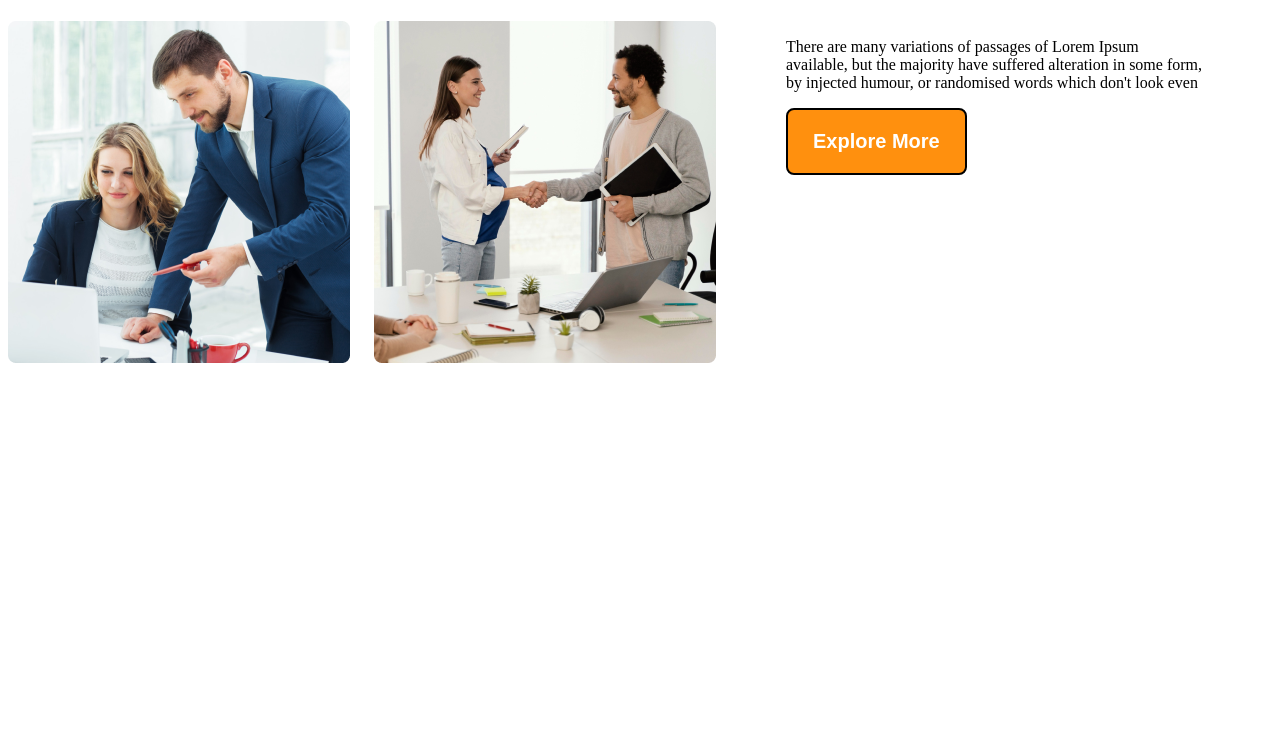
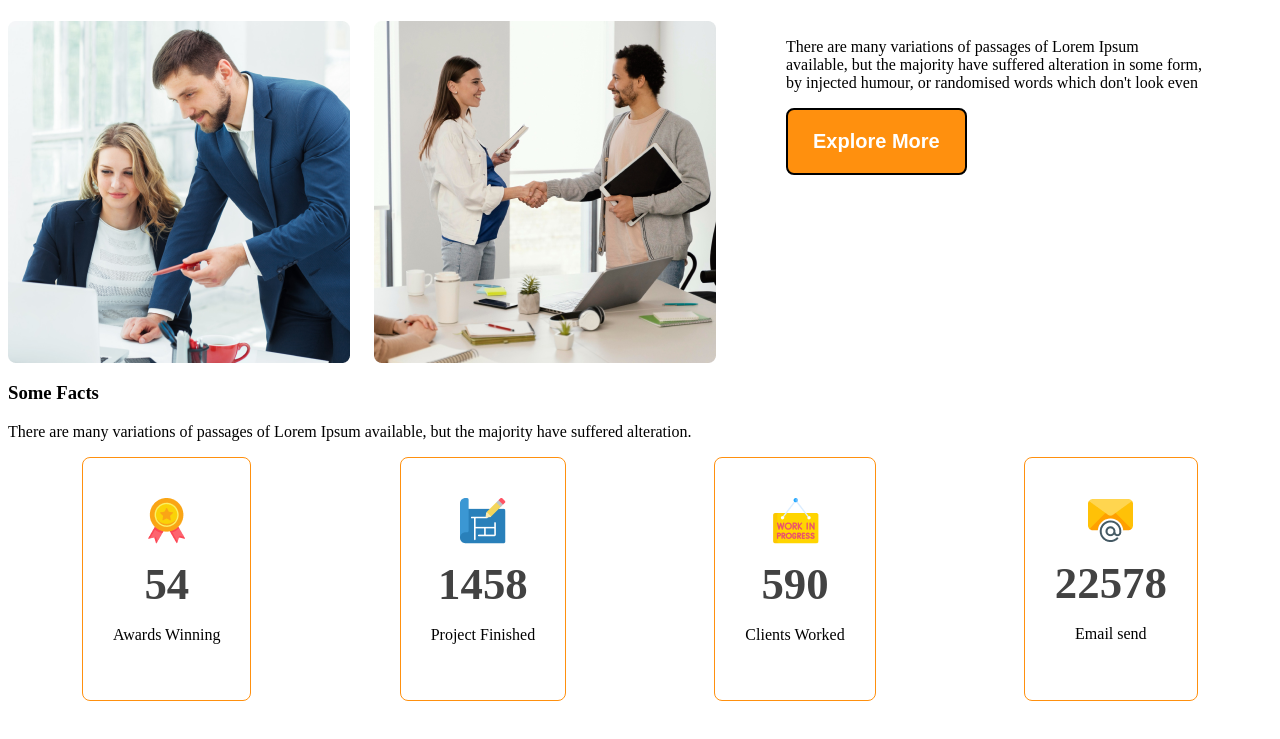
Before and after one commit to Haider340/g3-architect-website, a plain HTML site: page index.html in a window 1280 px wide. Shown: the part 1350-2089 px from the top of the page. Before the commit the page ends 1793 px from the top, so only its background shows below. Drawn offline with Linux system fonts and the light colour scheme.

Commit message:
facts section styles

```diff
--- a/index.html
+++ b/index.html
@@ -54,6 +54,39 @@
 
             </div>
         </section>
+        <!-- teams sections end -->
+        <!-- features sections -->
+        <section class="features-container">
+
+
+        </section>
+      <section class="facts">
+        <h3>Some Facts</h3>
+        <p>There are many variations of passages of Lorem Ipsum available, but the majority have suffered alteration.</p>
+        <div class="facts-card-container">
+            <div class="cards">
+                <img src="images/icons/ribon.png" alt="">
+                <h2 class="card-stats">54</h2>
+                <p class="cards-title">Awards Winning</p>
+            </div>
+            <div class="cards">
+                <img src="images/icons/projects.png" alt="">
+                <h2 class="card-stats">1458</h2>
+                <p class="cards-title">Project Finished</p>
+            </div>
+            <div class="cards">
+                <img src="images/icons/customers.png" alt="">
+                <h2 class="card-stats">590</h2>
+                <p class="cards-title">Clients Worked</p>
+            </div>
+            <div class="cards">
+                <img src="images/icons/email.png" alt="">
+                <h2 class="card-stats">22578</h2>
+                <p class="cards-title">Email send</p>
+            </div>
+        </div>
+
+      </section>
 
     </main>
 
--- a/styles/architect.css
+++ b/styles/architect.css
@@ -50,7 +50,8 @@ nav li a {
     margin: 0px auto;
 
 }
-.banner img{
+
+.banner img {
     width: 100%;
     margin-top: 20px;
 }
@@ -65,7 +66,8 @@ nav li a {
     font-weight: 400;
     color: #727272;
 }
-.btn-primary{
+
+.btn-primary {
     border-radius: 8px;
     background: #FF900E;
     padding: 20px 25px;
@@ -75,34 +77,60 @@ nav li a {
     border: 2px solid black;
     cursor: pointer;
 }
-main{
+
+main {
     max-width: 1440px;
     margin: 80px auto;
 }
-.teams-container{
+
+.teams-container {
     display: flex;
     align-items: center;
 
 }
-.teams-img-container{
+
+.teams-img-container {
     display: grid;
     grid-template-columns: repeat(2, 1fr);
     gap: 1.5rem;
 }
-.teams-content{
+
+.teams-content {
     padding-left: 70px;
     padding-right: 70px;
 }
-.teams-title{
+
+.teams-title {
     font-size: 2.8rem;
 }
-.teams-title .list{
+
+.teams-title .list {
     color: #727272;
     font-weight: 500;
 }
-.teams-title .text-features{
+
+.teams-title .text-features {
     color: #FF900E;
     font-weight: 700;
+}
+.facts-card-container{
+    display: flex;
+    justify-content: space-around;
+
+}
+
+.facts-card-container .cards {
+    border-radius: 8px;
+    border: 1px solid #FF900E;
+    text-align: center;
+    padding: 40px 30px;
+}
+.facts-card-container .card-stats{
+    font-size: 2.8rem;
+    color: #424242;
+    font-weight: 600;
+    margin-top: 10px;
+    margin-bottom: 10px;
 }
 
 
@@ -113,26 +141,32 @@ main{
 /* responsive media query */
 /* smaller device as like mobile */
 @media screen and (max-width:576px) {
-    header{
+    header {
         padding: 20px;
-    }nav,
-    .teams-container{
+    }
+
+    nav,
+    .teams-container {
         flex-direction: column;
     }
-    .teams-img-container{
+
+    .teams-img-container {
         grid-template-columns: 1fr;
     }
 
 }
+
 /* medium device as like tab/tablet */
 @media screen and (min-width:576px) and (max-withd:992px) {
-    nav{
+    nav {
         flex-direction: column;
     }
-     header{
+
+    header {
         padding: 30px;
     }
-    .teams-container{
+
+    .teams-container {
         grid-template-columns: 2, 1fr;
     }
 
```
